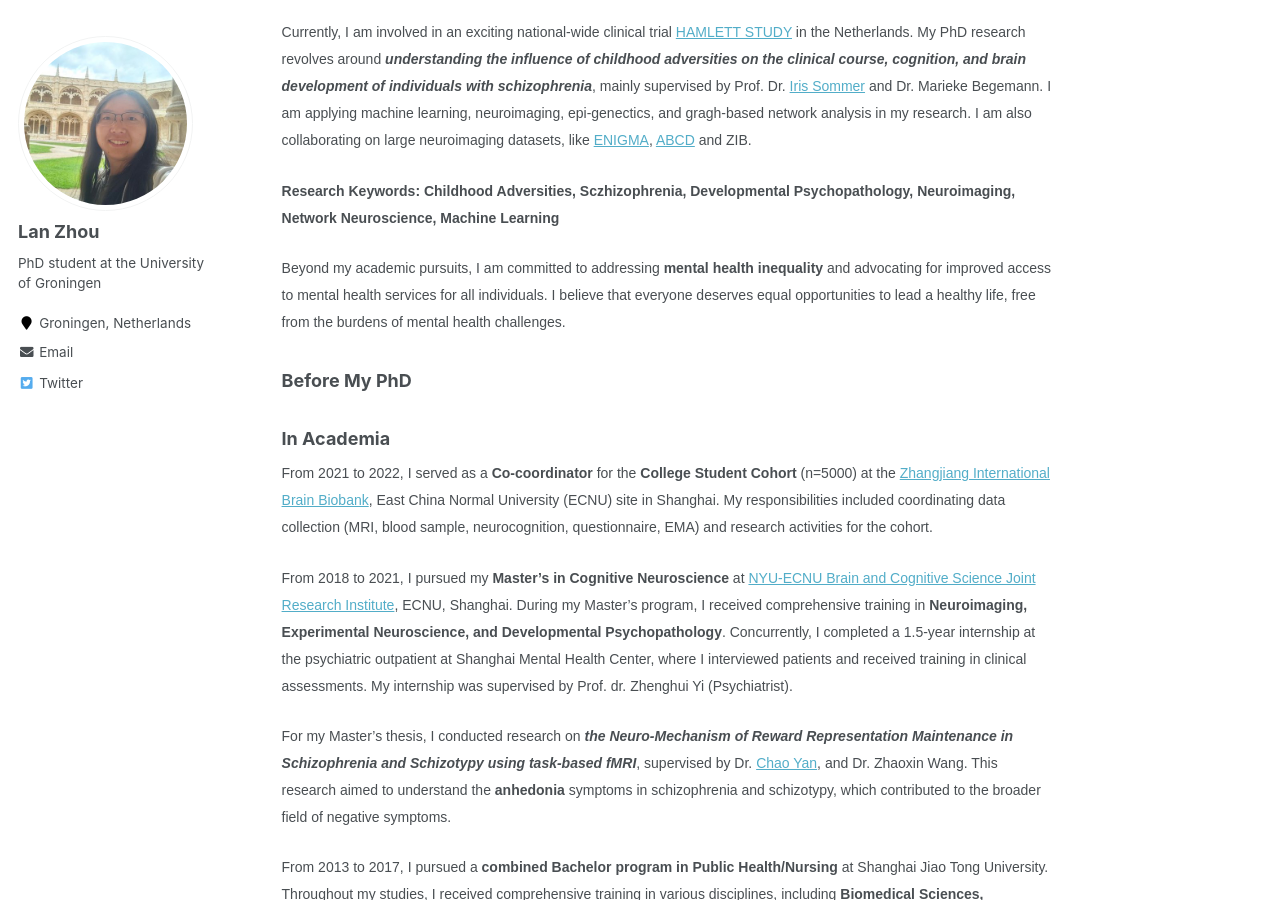
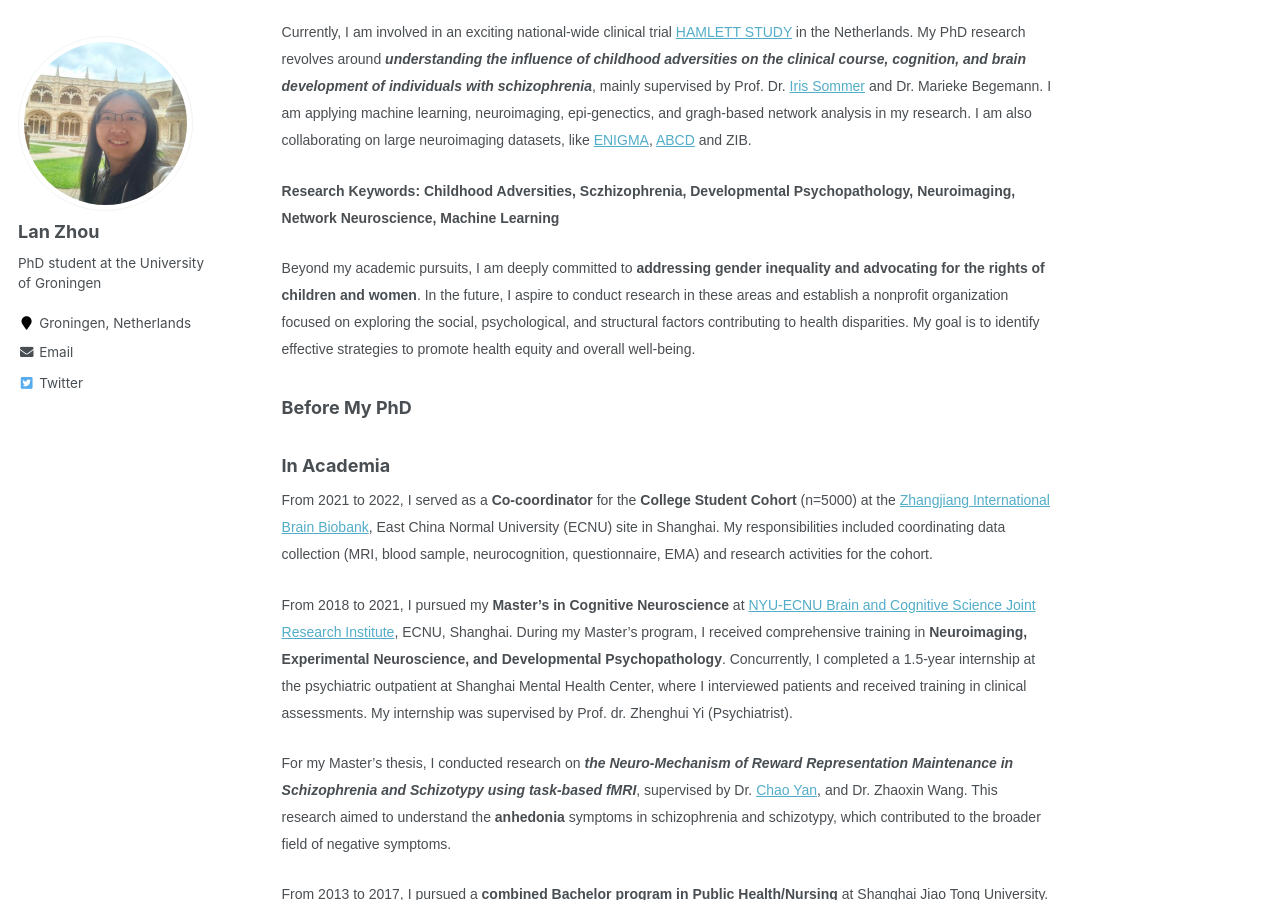
Before and after one commit to lanzhou-psy/personal-page, a Jekyll site: the page built from _pages/about.md, in a window 1280 px wide and 900 px high, scrolled down 368 px. Built offline with Jekyll 4.4.1, drawn with Linux system fonts in a browser that asks for light colours.

Commit message:
Update about.md

```diff
--- a/_pages/about.md
+++ b/_pages/about.md
@@ -16,7 +16,7 @@ redirect_from:
 
 <span style="font-size: 14px; font-family: 'Arial', sans-serif; line-height: 0.7;">**Research Keywords: Childhood Adversities, Sczhizophrenia, Developmental Psychopathology, Neuroimaging, Network Neuroscience, Machine Learning**</span><br>
 
-<span style="font-size: 14px; font-family: 'Arial', sans-serif; line-height: 1.0;">Beyond my academic pursuits, I am committed to addressing **mental health inequality** and advocating for improved access to mental health services for all individuals. I believe that everyone deserves equal opportunities to lead a healthy life, free from the burdens of mental health challenges.</span><br>
+<span style="font-size: 14px; font-family: 'Arial', sans-serif; line-height: 1.0;">Beyond my academic pursuits, I am deeply committed to **addressing gender inequality and advocating for the rights of children and women**. In the future, I aspire to conduct research in these areas and establish a nonprofit organization focused on exploring the social, psychological, and structural factors contributing to health disparities. My goal is to identify effective strategies to promote health equity and overall well-being.</span><br>
 
 ### Before My PhD
 ### In Academia
```
